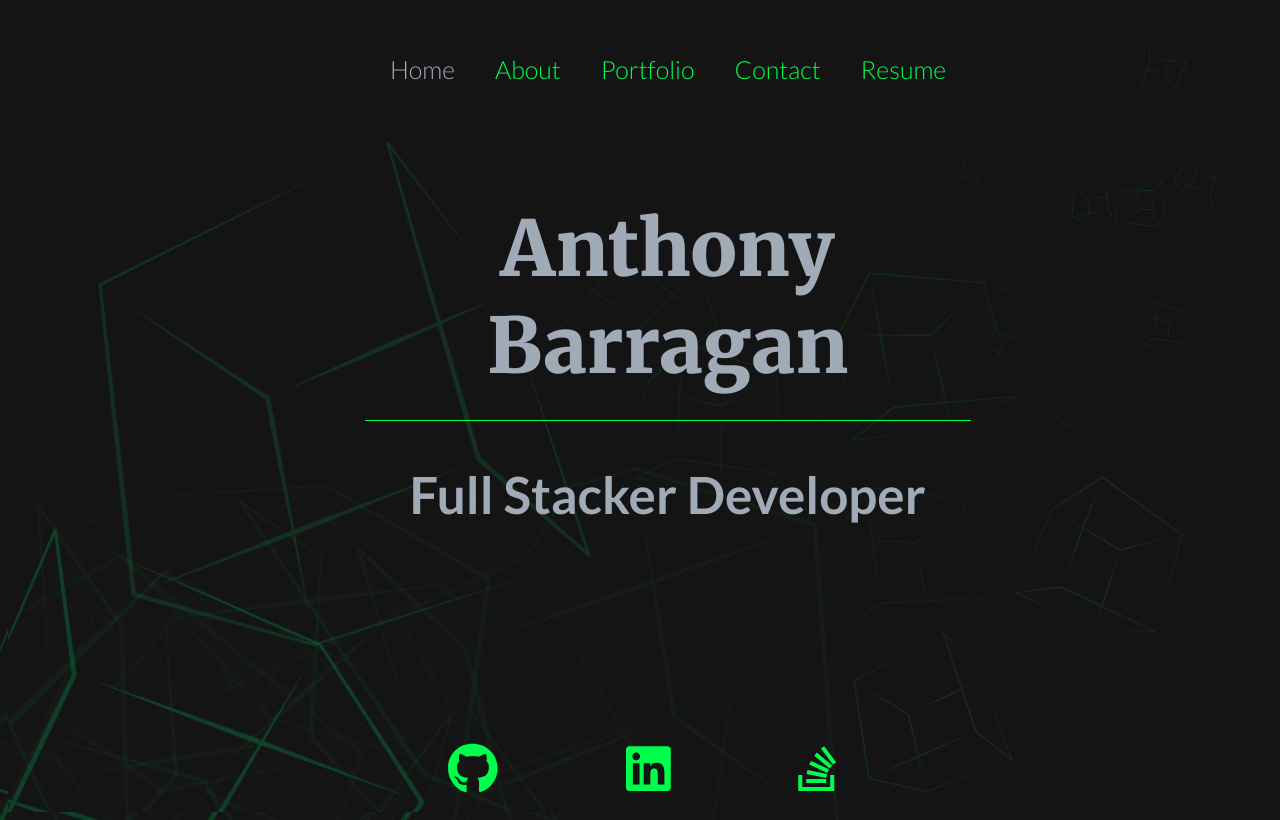
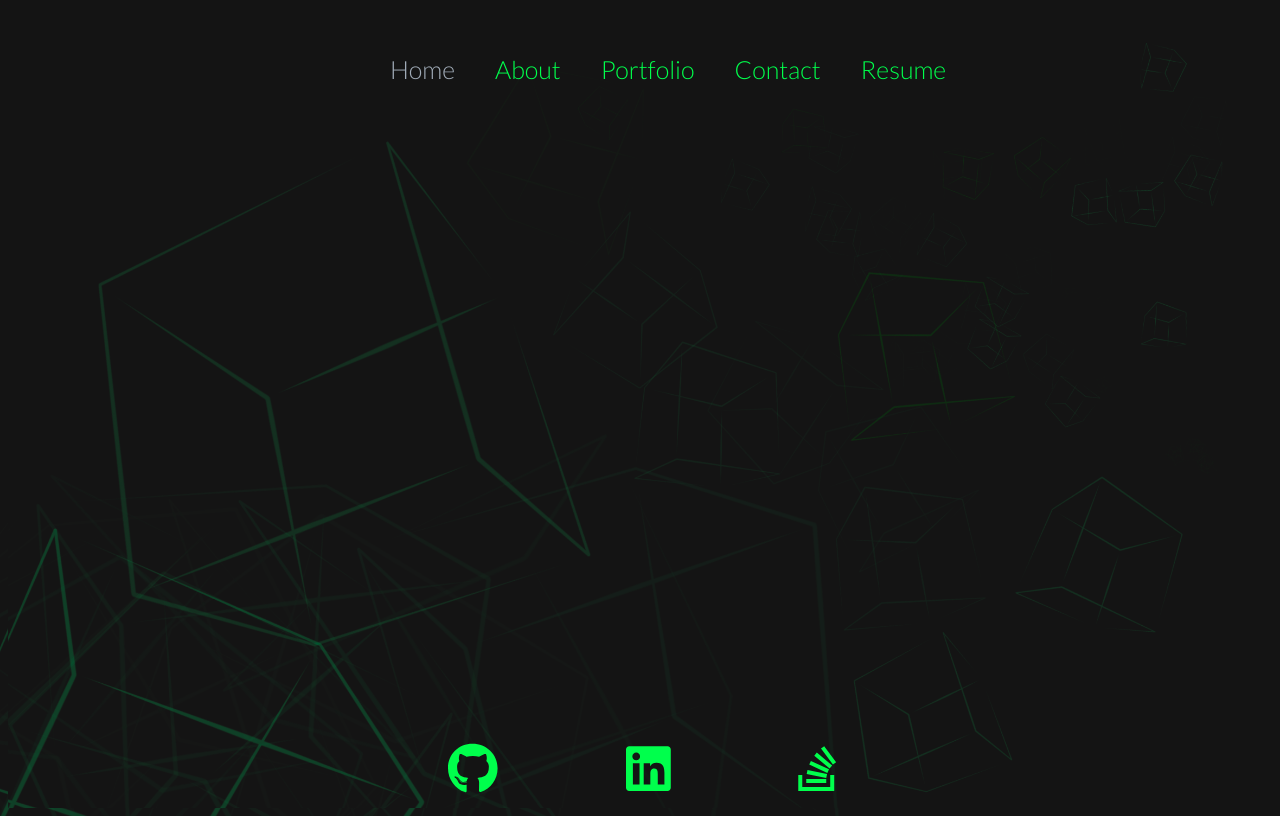
Before and after one commit to Abarragan89/abarragan89.github.io, a React (Create React App) app: page / in a window 1280 px wide. Built offline with nearby package versions, Linux system fonts and the light colour scheme.

Commit message:
fixed: added 'react-portfolio' to home route

```diff
--- a/src/App.js
+++ b/src/App.js
@@ -16,7 +16,7 @@ function App() {
     <>
       <Header />
         <Routes>
-          <Route path={'/' || '/react-portfolio/'} element={<Homepage />} />
+          <Route path={'/react-portfolio/'} element={<Homepage />} />
           <Route path='/about' element={<About />}/>
           <Route path='/portfolio' element={<Portfolio />}/>
           <Route path='/contact' element={<Contact />} />
```
Also changed, not shown: src/setupTests.js (deleted, +0 -5 lines), 1 other file (tests, documents, lock files or other folders).
